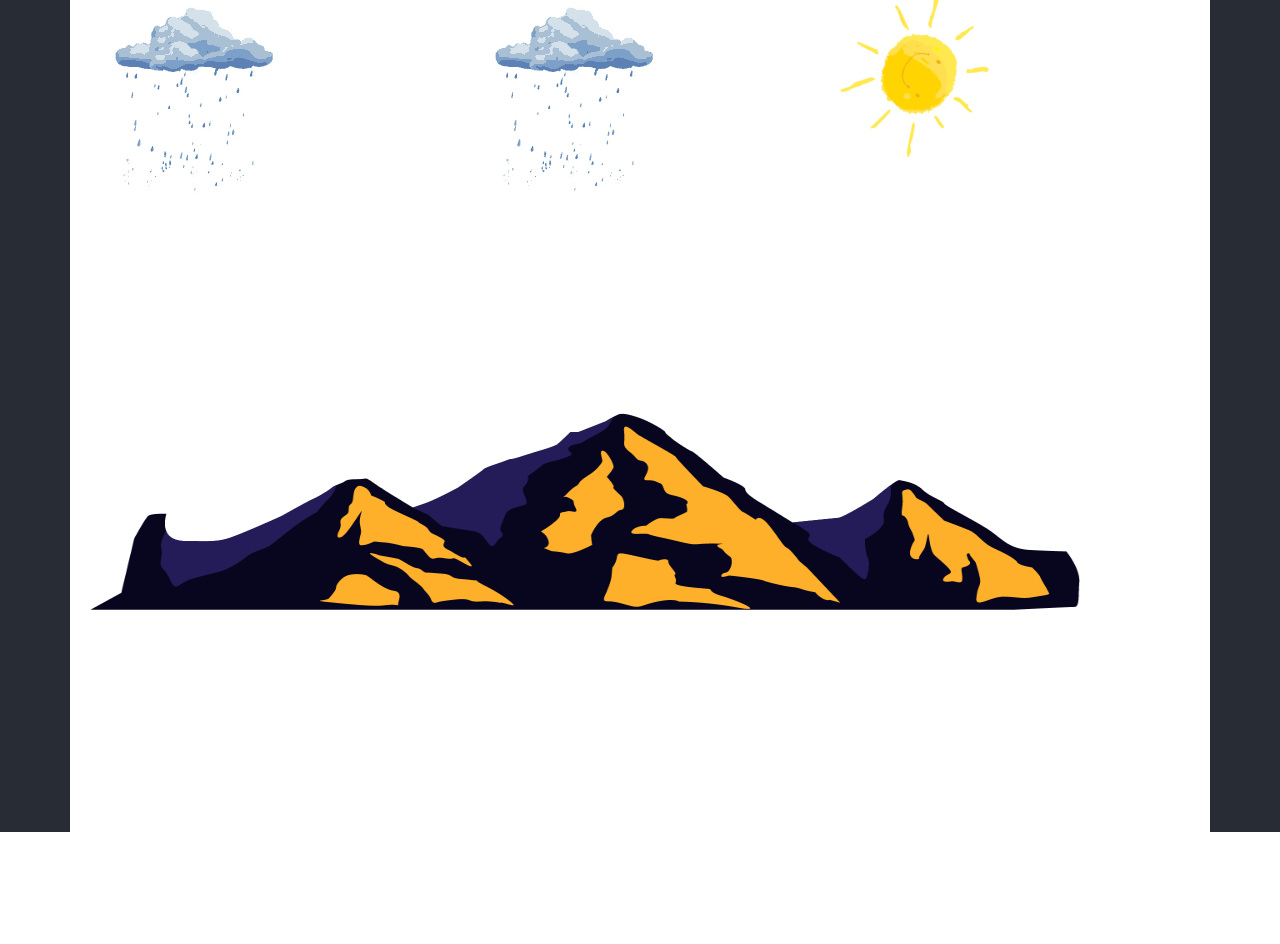
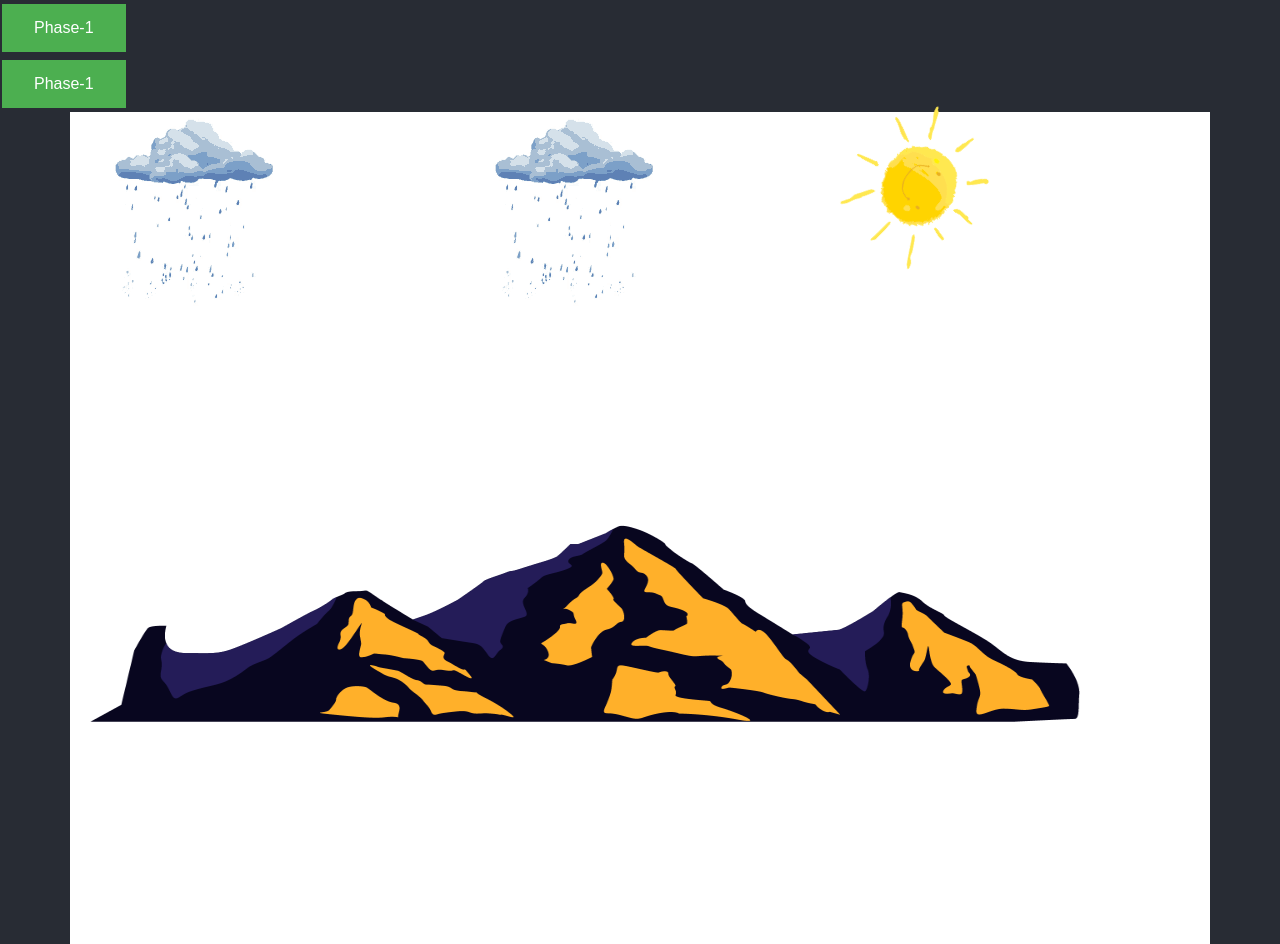
Before and after one commit to Jaya738/Water_Cycle-React, a React (Create React App) app: page / in a window 1280 px wide. Before the commit the page ends 832 px from the top, so only its background shows below. Built offline with nearby package versions, Linux system fonts and the light colour scheme.

Commit message:
added 3 buttons for differnt phases in water cycle

```diff
--- a/src/App.js
+++ b/src/App.js
@@ -8,13 +8,15 @@ import Cloud from './components/Cloud';
 import Mountain from './components/Mountain';
 import Sun from './components/Sun';
 import Rain from './components/Rain';
+import Button from './components/Button';
 
 class App extends Component {
   render() {
     return (
  <div className='Cycle'>
 
-
+    <Button/>
+    <Button/>
   <Container className='Container' >
   <Row>
     <Col sm={4} xs={12} md={4} >
--- a/src/components/App.css
+++ b/src/components/App.css
@@ -14,6 +14,18 @@
   color: #282c34;
 
 
+}
+.B1 {
+  background-color: #4CAF50;
+  border: none;
+  color: white;
+  padding: 15px 32px;
+  text-align: center;
+  text-decoration: none;
+  display: inline-block;
+  font-size: 16px;
+  margin: 4px 2px;
+  cursor: pointer;
 }
 .Cloud:hover{
 
--- /dev/null
+++ b/src/components/Button.js
@@ -0,0 +1,15 @@
+import React, { Component } from 'react';
+import mount from './images/hill.png'
+import './App.css';
+class Button extends Component {
+    render() {
+        return (
+           <div >
+             <button className="B1">
+              Phase-1
+            </button>
+            </div>
+        );
+    }
+}
+export default Button;
```
